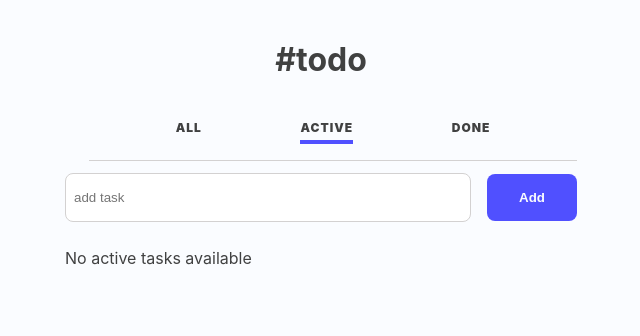
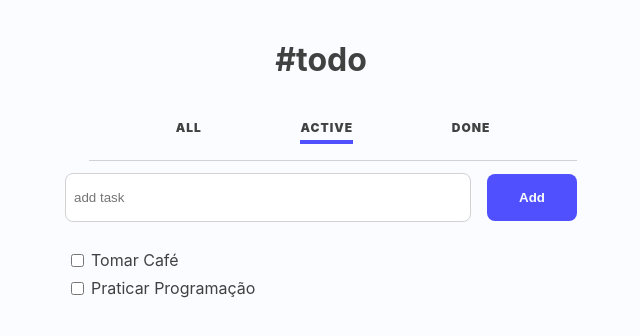
Before and after one commit to g-101/todoapp-react, a React (Vite) app: page / in a window 1280 px wide. Both pictures are taken after a click on the link "ACTIVE". Shown: the top 336 px of the page, without its empty margins (319-959 px from the left). Built offline with nearby package versions, Linux system fonts and the light colour scheme.

Commit message:
resolvendo bug que não mostrava a task na aba active ao desmarcar o checkbox

```diff
--- a/src/components/Task/TaskList.jsx
+++ b/src/components/Task/TaskList.jsx
@@ -25,7 +25,7 @@ const TaskList = () => {
 
       {isShowList.active && (
         <ul>
-          {filterDone.length ? (
+          {filterActive.length ? (
             filterActive.map(task => (
               <li key={task.id} className={styles.item}>
                 <span className={styles.group}>
@@ -34,7 +34,7 @@ const TaskList = () => {
               </li>
             ))
           ) : (
-            <p>No active tasks available</p>
+            <p>No tasks available</p>
           )}
         </ul>
       )}
```
